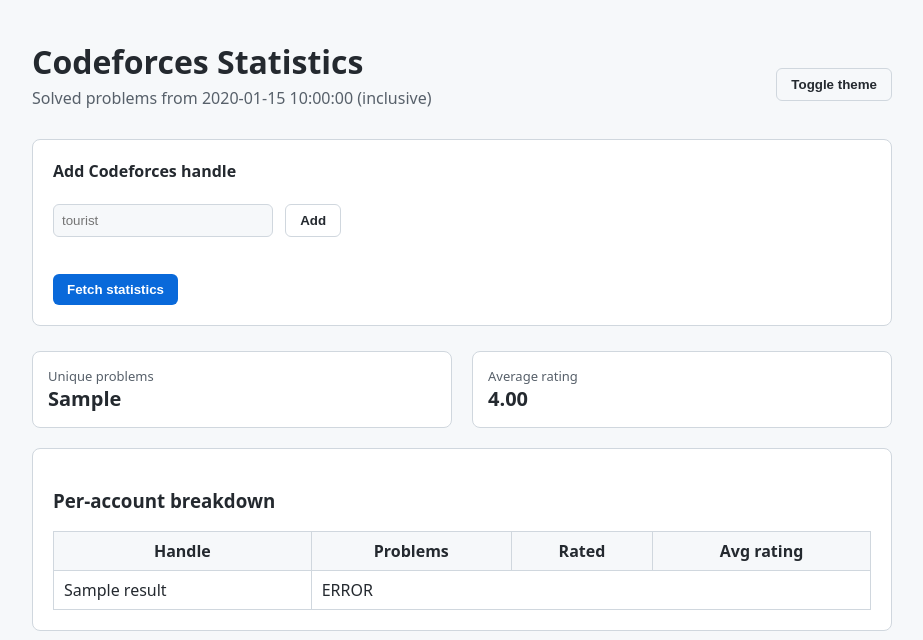
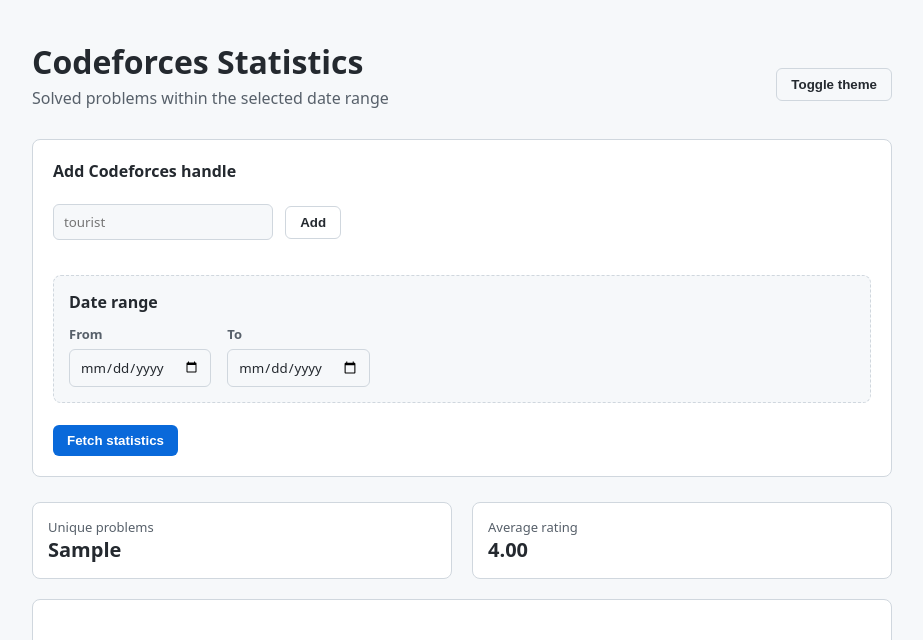
Before and after one commit to chatkhoipt/tracker, a Flask app: template templates/index.html in a window 1280 px wide. Shown: the top 640 px of the page, without its empty margins (178-1101 px from the left). Run offline with Flask 3, Linux system fonts and the light colour scheme; the template is opened without the code that fills it: most values are stand-ins (such as "Sample title", 1, 10 or a date in 2020).

Commit message:
Update index.html

```diff
--- a/templates/index.html
+++ b/templates/index.html
@@ -65,14 +65,19 @@ h1 { margin: 0 0 4px 0; }
 
 label { font-weight: 600; }
 
-input[type="text"] {
-    padding: 8px;
+input[type="text"],
+input[type="date"] {
+    padding: 8px 10px;
     border-radius: 6px;
     border: 1px solid var(--border);
+    background: var(--bg);
+    color: var(--text);
+    font-family: inherit;
+}
+
+input[type="text"] {
     width: 220px;
     margin-right: 8px;
-    background: var(--bg);
-    color: var(--text);
 }
 
 button {
@@ -172,9 +177,47 @@ th { background: var(--bg); }
     color: var(--muted);
     display: none;
 }
+
+/* ---------- DATE RANGE POLISH ---------- */
+
+.date-range {
+    margin-top: 20px;
+    padding: 15px;
+    border: 1px dashed var(--border);
+    border-radius: 8px;
+    background: var(--bg);
+}
+
+.date-range-title {
+    font-weight: 600;
+    margin-bottom: 12px;
+}
+
+.date-row {
+    display: flex;
+    gap: 16px;
+    flex-wrap: wrap;
+}
+
+.date-field {
+    display: flex;
+    flex-direction: column;
+    gap: 6px;
+}
+
+.date-field label {
+    font-size: 13px;
+    color: var(--muted);
+}
+
+/* keep calendar visible in dark mode */
+[data-theme="dark"] input[type="date"] {
+    background: #ffffff;
+    color: #000000;
+    color-scheme: light;
+}
 </style>
 
-<!-- ✅ Chart.js added -->
 <script src="https://cdn.jsdelivr.net/npm/chart.js" defer></script>
 </head>
 
@@ -185,7 +228,7 @@ th { background: var(--bg); }
     <div>
         <h1>Codeforces Statistics</h1>
         <div class="subtitle">
-            Solved problems from {{ start_date }} (inclusive)
+           Solved problems within the selected date range
         </div>
     </div>
     <button class="secondary" onclick="toggleTheme()">Toggle theme</button>
@@ -193,14 +236,29 @@ th { background: var(--bg); }
 
 <div class="card">
 <form method="post" onsubmit="return onSubmit()">
+
     <label>Add Codeforces handle</label><br><br>
 
     <input type="text" id="handleInput" placeholder="tourist"
            onkeydown="handleKeyDown(event)">
-
     <button type="button" class="secondary" onclick="addHandle()">Add</button>
 
     <div class="handles" id="handlesContainer"></div>
+
+    <div class="date-range">
+        <div class="date-range-title">Date range</div>
+        <div class="date-row">
+            <div class="date-field">
+                <label>From</label>
+                <input type="date" name="start_date" id="startDate">
+            </div>
+            <div class="date-field">
+                <label>To</label>
+                <input type="date" name="end_date" id="endDate">
+            </div>
+        </div>
+    </div>
+
     <input type="hidden" name="handles" id="handlesField">
 
     <br>
@@ -277,8 +335,6 @@ let handles = JSON.parse(localStorage.getItem("handles") || "[]");
 let ratingChart = null;
 let tagChart = null;
 
-/* ---------- EXISTING LOGIC ---------- */
-
 function saveHandles() {
     localStorage.setItem("handles", JSON.stringify(handles));
 }
@@ -326,8 +382,6 @@ function onSubmit() {
     return true;
 }
 
-/* ---------- THEME ---------- */
-
 function toggleTheme() {
     const current = document.documentElement.getAttribute("data-theme") || "light";
     const next = current === "dark" ? "light" : "dark";
@@ -341,9 +395,15 @@ function toggleTheme() {
         "data-theme",
         localStorage.getItem("theme") || "light"
     );
+
+    startDate.value = localStorage.getItem("startDate") || "";
+    endDate.value = localStorage.getItem("endDate") || "";
 })();
 
-/* ---------- CHARTS (NEW, SAFE) ---------- */
+startDate.onchange = () => localStorage.setItem("startDate", startDate.value);
+endDate.onchange = () => localStorage.setItem("endDate", endDate.value);
+
+/* ---------- CHARTS ---------- */
 
 window.addEventListener("load", function () {
 
@@ -355,8 +415,6 @@ window.addEventListener("load", function () {
 
     const ctx = document.getElementById("ratingChart");
     if (!ctx) return;
-
-    if (ratingChart) ratingChart.destroy();
 
     ratingChart = new Chart(ctx, {
         type: "bar",
@@ -372,28 +430,18 @@ window.addEventListener("load", function () {
 {% if tag_hist %}
 (function () {
     const map = {{ tag_hist | tojson }};
-    const entries = Object.entries(map)
-        .sort((a,b)=>b[1]-a[1])
-        .slice(0,20);
-
-    const labels = entries.map(e => e[0]);
-    const data = entries.map(e => e[1]);
+    const entries = Object.entries(map).sort((a,b)=>b[1]-a[1]).slice(0,20);
 
     const ctx = document.getElementById("tagChart");
     if (!ctx) return;
 
-    if (tagChart) tagChart.destroy();
-
     tagChart = new Chart(ctx, {
         type: "bar",
         data: {
-            labels,
-            datasets: [{ label: "Problems", data }]
+            labels: entries.map(e=>e[0]),
+            datasets: [{ label: "Problems", data: entries.map(e=>e[1]) }]
         },
-        options: {
-            indexAxis: "y",
-            responsive: true
-        }
+        options: { indexAxis: "y", responsive: true }
     });
 })();
 {% endif %}
```
